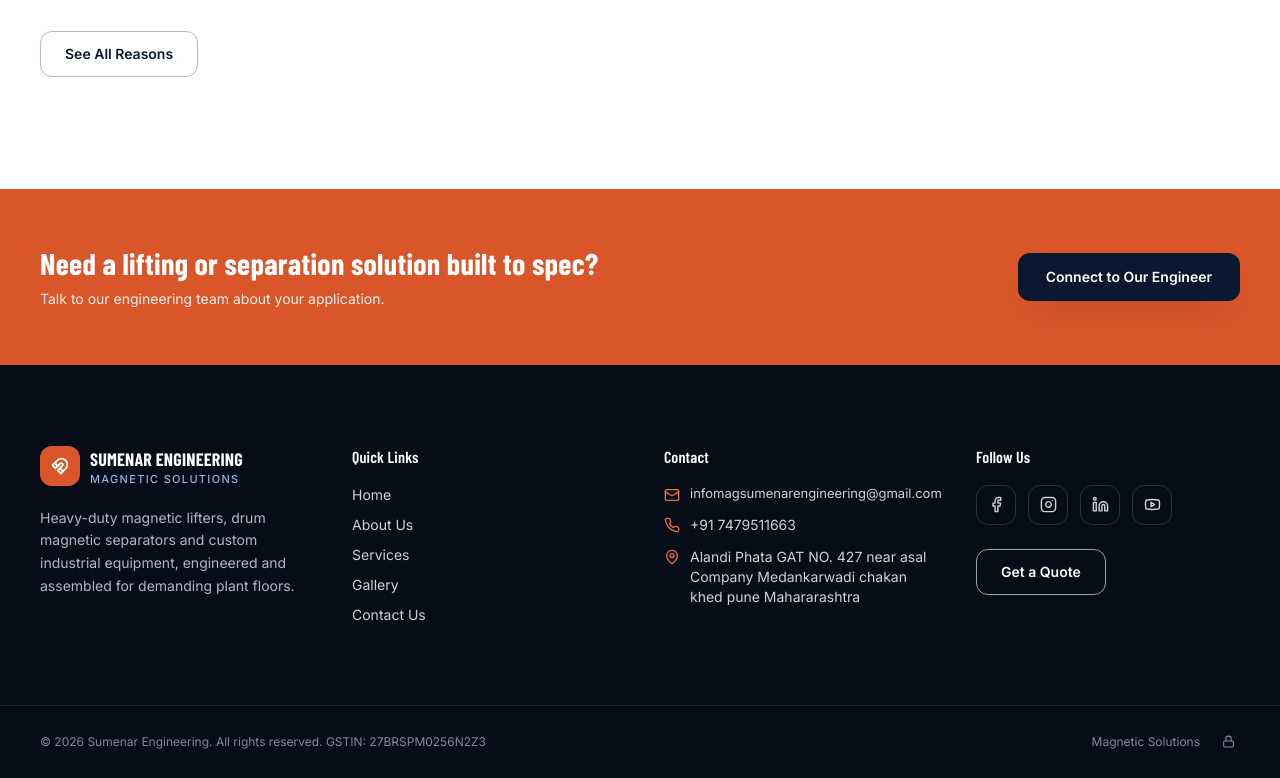
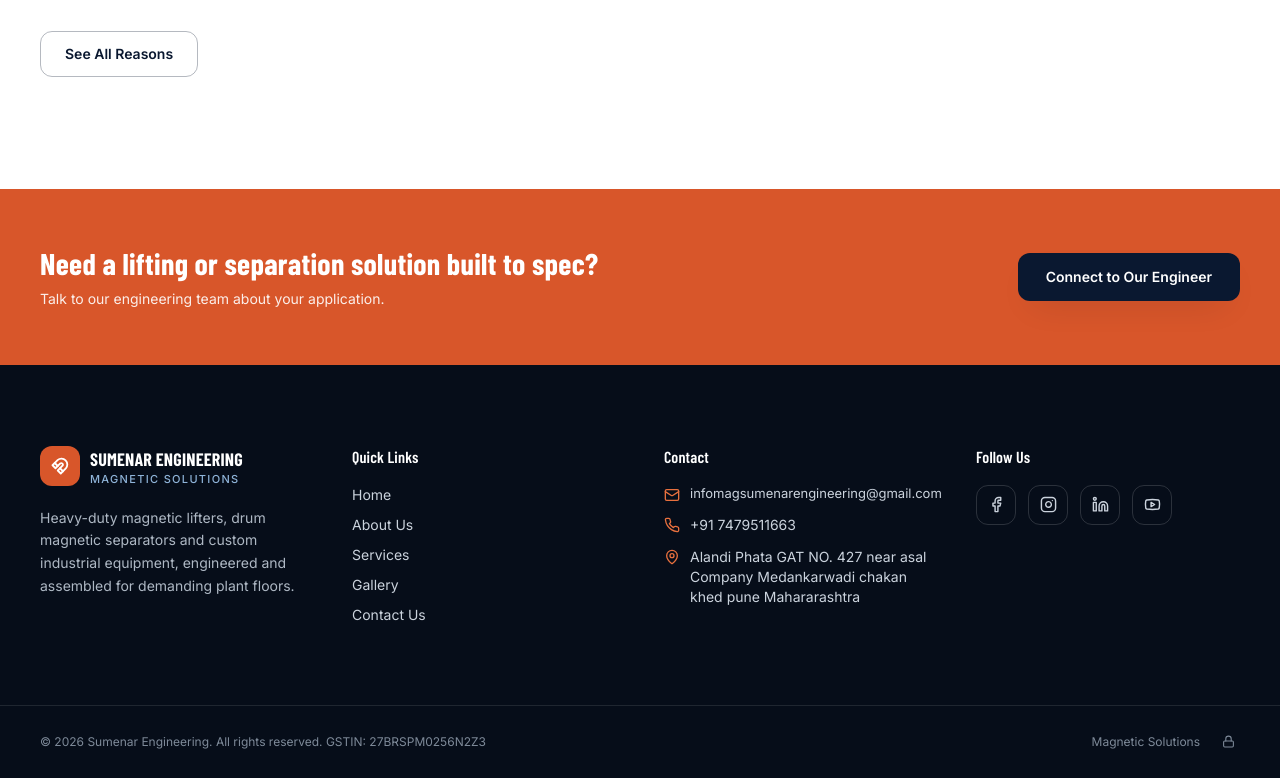
Before and after one commit to murtianand1995-stack/sumenar_engineering, a React (Vite) app: page / in a window 1280 px wide. Shown: the part 3342-4120 px from the top of the page. Built offline with nearby package versions, Linux system fonts and the light colour scheme; no server answers; the database is empty; a web font is replaced by a local one.

Commit message:
remove get quote button

```diff
--- a/src/components/Footer.jsx
+++ b/src/components/Footer.jsx
@@ -84,9 +84,9 @@ export default function Footer() {
               )
             })}
           </div>
-          <NavLink to="/contact" className="btn-secondary mt-6 w-fit">
+          {/* <NavLink to="/contact" className="btn-secondary mt-6 w-fit">
             Get a Quote
-          </NavLink>
+          </NavLink> */}
         </div>
       </div>
 
```
